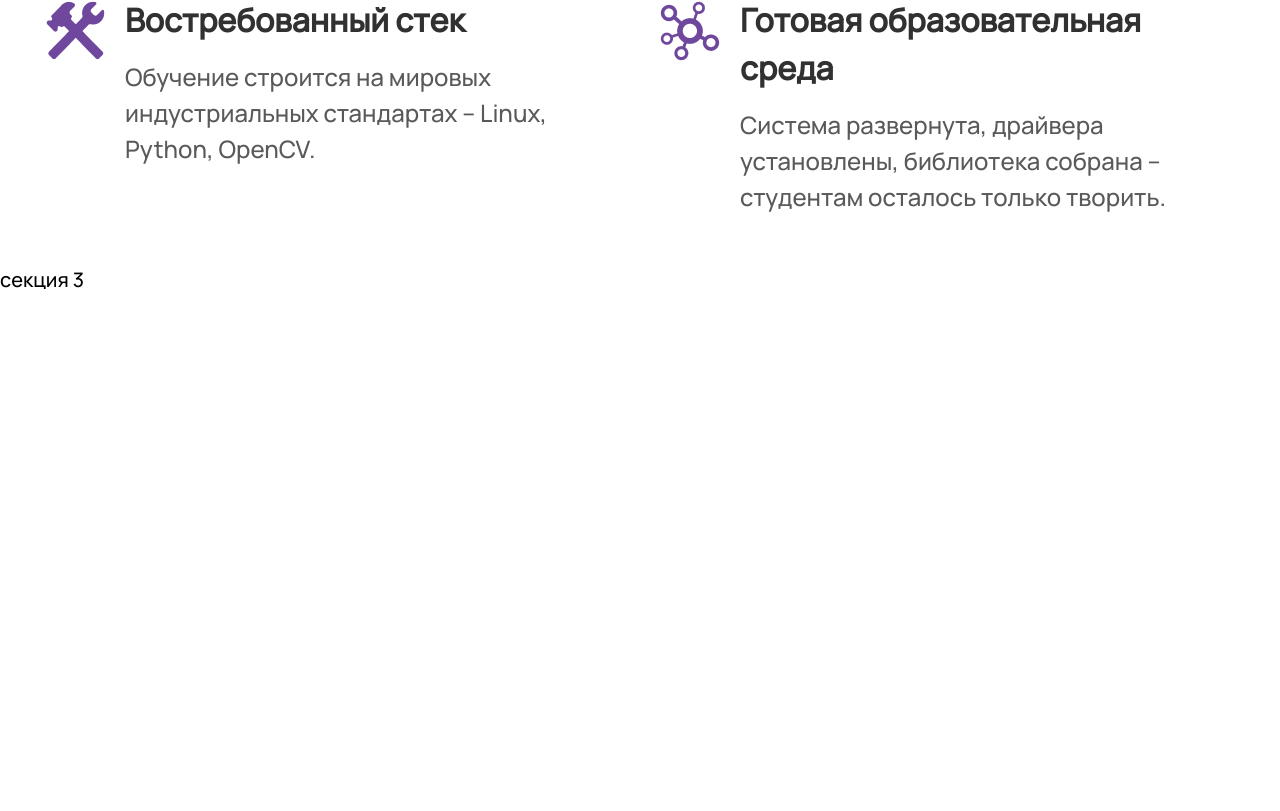
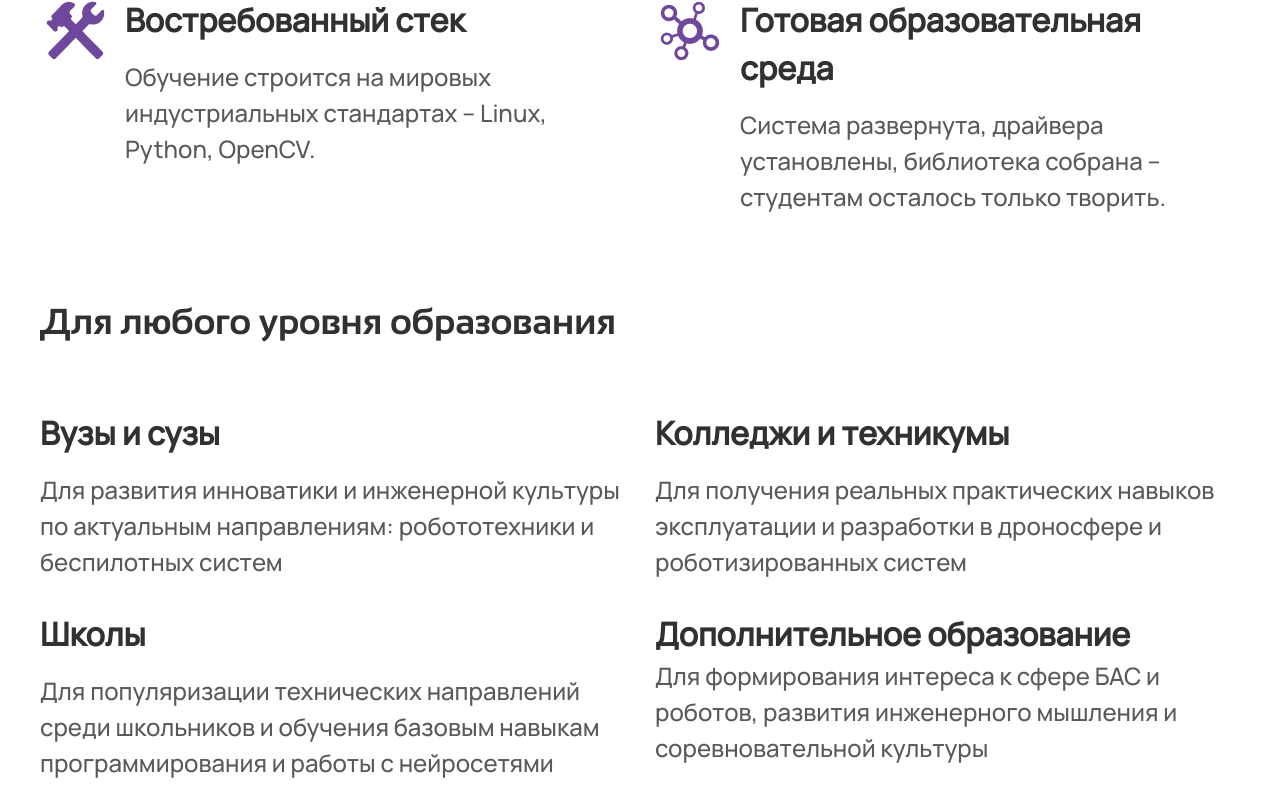
Before and after one commit to denisholmov/edu-cifra, a React (Vite) app: page / in a window 1280 px wide. Shown: the part 1649-2460 px from the top of the page. Before the commit the page ends 1944 px from the top, so only its background shows below. Built offline with nearby package versions, Linux system fonts and the light colour scheme.

Commit message:
сделан блок levels

```diff
--- /dev/null
+++ b/src/components/pages-content/LevelEducation/index.tsx
@@ -0,0 +1,28 @@
+import styles from "./styles/index.module.css";
+
+export const LevelEducation = () => {
+  return (
+    <section id="level-education" className={styles.levelEducation}>
+      <div className={styles.container}>
+        <h2 className={styles.title}>Для любого уровня образования</h2>
+        <ul className={styles.list}>
+            <li className={styles.item}>
+                <h3 className={styles.itemTitle}>Вузы и сузы</h3>
+                <p className={styles.itemDescription}>Для развития инноватики и инженерной культуры по актуальным направлениям: робототехники и беспилотных систем</p>
+            </li>
+            <li className={styles.item}>
+                <h3 className={styles.itemTitle}>Колледжи и техникумы</h3>
+                <p className={styles.itemDescription}>Для получения реальных практических навыков эксплуатации и разработки в дроносфере и роботизированных систем</p></li>
+            <li className={styles.item}>
+                <h3 className={styles.itemTitle}>Школы</h3>
+                <p className={styles.itemDescription}>Для популяризации технических направлений среди школьников и обучения базовым навыкам программирования и работы с нейросетями</p>
+            </li>
+            <li>
+                <h3 className={styles.itemTitle}>Дополнительное образование</h3>
+                <p className={styles.itemDescription}>Для формирования интереса к сфере БАС и роботов, развития инженерного мышления и соревновательной культуры</p>
+            </li>
+        </ul>
+      </div>
+    </section>
+  );
+};
--- /dev/null
+++ b/src/components/pages-content/LevelEducation/styles/index.module.css
@@ -0,0 +1,52 @@
+.levelEducation {
+    font-family: Manrope;
+    font-weight: 500;
+    padding: 30px 0;
+    background-color: var(--color-white);
+}
+
+.container {
+    max-width: 1200px;
+    margin: 0 auto;
+    display: flex;
+    flex-direction: column;
+    justify-content: space-between;
+    align-items: start;
+    gap: 60px;
+}
+
+.title {
+    font-family: Sansation;
+    font-size: 36px;
+    font-weight: 700;
+    color: var(--color-off-black);
+}
+
+.list {
+    display: grid;
+    grid-template-columns: repeat(2, 1fr);
+    grid-template-rows: repeat(2, 1fr);
+    gap: 30px;
+}
+
+.item {
+    display: flex;
+    flex-direction: column;
+    justify-content: space-between;
+    align-items: start;
+    gap: 15px;
+
+    font-family: Manrope;
+    font-weight: 500;
+
+}
+
+.itemTitle {
+    font-size: 32px;
+    color: var(--color-off-black);
+}
+
+.itemDescription {
+    font-size: 24px;
+    color: var(--color-shadow-mountain);
+}
--- a/src/components/pages/shared/home/index.tsx
+++ b/src/components/pages/shared/home/index.tsx
@@ -2,6 +2,7 @@ import { AppHeader } from "@/components/features/AppHeader";
 
 import { GetStarted } from "@/components/pages-content/GetStarted";
 import { Advantages } from "@/components/pages-content/Advantages";
+import { LevelEducation } from "@/components/pages-content/LevelEducation";
 
 import styles from "./styles/index.module.css";
 
@@ -15,7 +16,7 @@ export const HomePage = () => {
       <main className={styles.main}>
           <GetStarted />
           <Advantages />
-        <section id="contacts">секция 3</section>
+         <LevelEducation />
       </main>
     </div>
   );
```
